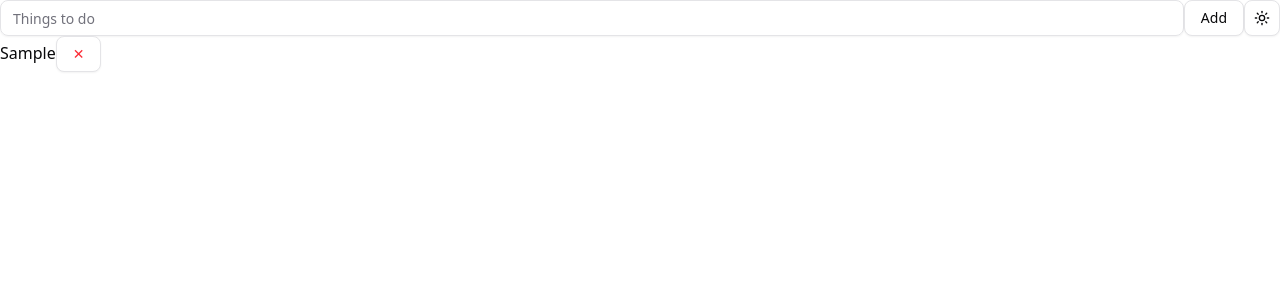
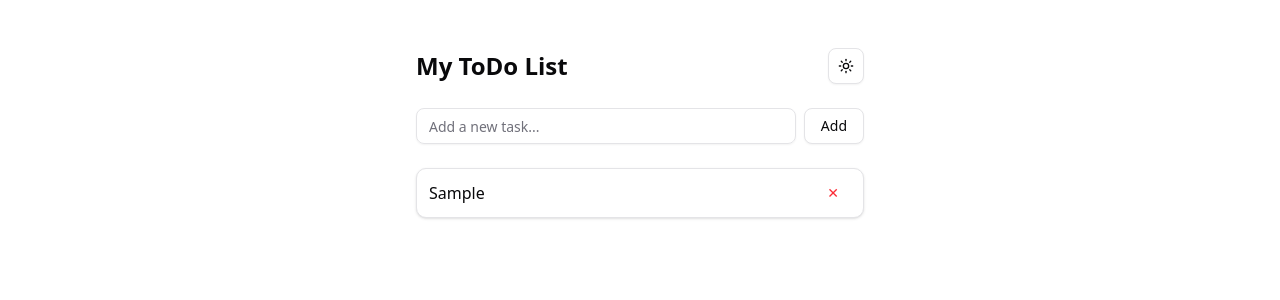
Before and after one commit to yyuu1000/todo, a Next.js app: page / in a window 1280 px wide. Both pictures are taken after typing "Sample" into the empty fields and a click on the button "Add". Shown: the top 300 px of the page. Built offline with nearby package versions, Linux system fonts and the light colour scheme.

Commit message:
Beautiful

```diff
--- a/app/page.tsx
+++ b/app/page.tsx
@@ -17,7 +17,7 @@ export default function Home() {
 
   const addTodo = () => {
     if (!input.trim) return;
-    const newTodo: Todo ={
+    const newTodo: Todo = {
       id: Date.now(),
       text: input,
       done: false,
@@ -29,7 +29,7 @@ export default function Home() {
   const toggleTodo = (id: number) => {
     setTodos(
       todos.map((todo) =>
-        todo.id === id ? {...todo, done: !todo.done} : todo
+        todo.id === id ? { ...todo, done: !todo.done } : todo
       )
     );
   };
@@ -39,38 +39,42 @@ export default function Home() {
   };
 
   return (
-    <main>
-      <div className="flex">
+    <main className="flex flex-col items-center min-h-screen py-12 px-4 bg-background text-foreground transition-colors">
+      <div className="flex items-center justify-between w-full max-w-md mb-6">
+        <h1 className="text-2xl font-bold">My ToDo List</h1>
+        <ModeToggle />
+      </div>
+
+      <div className="flex gap-2 w-full max-w-md mb-6">
         <Input
           type="text"
           value={input}
           onChange={(e) => setInput(e.target.value)}
-          placeholder="Things to do"
+          placeholder="Add a new task..."
+          onKeyDown={(e) => e.key === "Enter" && addTodo()}
         />
-        <Button
-          onClick={addTodo}
-          variant="outline"
-        >
+        <Button onClick={addTodo} variant="outline">
           Add
         </Button>
-        <ModeToggle />
       </div>
-      <ul className="w-72">
+
+      <ul className="w-full max-w-md space-y-2">
         {todos.map((todo) => (
           <li
             key={todo.id}
+            className="flex justify-between items-center border rounded-lg px-3 py-2 bg-card shadow-sm"
           >
             <span
               onClick={() => toggleTodo(todo.id)}
-              className={`cursor-pointer ${
-                todo.done ? "line-through text-gray-400" : ""
-              }`}
+              className={`cursor-pointer select-none ${todo.done ? "line-through text-muted-foreground" : ""
+                }`}
             >
               {todo.text}
             </span>
             <Button
               onClick={() => deleteTodo(todo.id)}
-              variant="outline"
+              variant="ghost"
+              size="sm"
               className="text-red-500 hover:text-red-700"
             >
               ✕
@@ -78,6 +82,12 @@ export default function Home() {
           </li>
         ))}
       </ul>
+
+      {todos.length === 0 && (
+        <p className="mt-8 text-muted-foreground text-sm">
+          No tasks yet — add one above!
+        </p>
+      )}
     </main>
   );
 }
```
